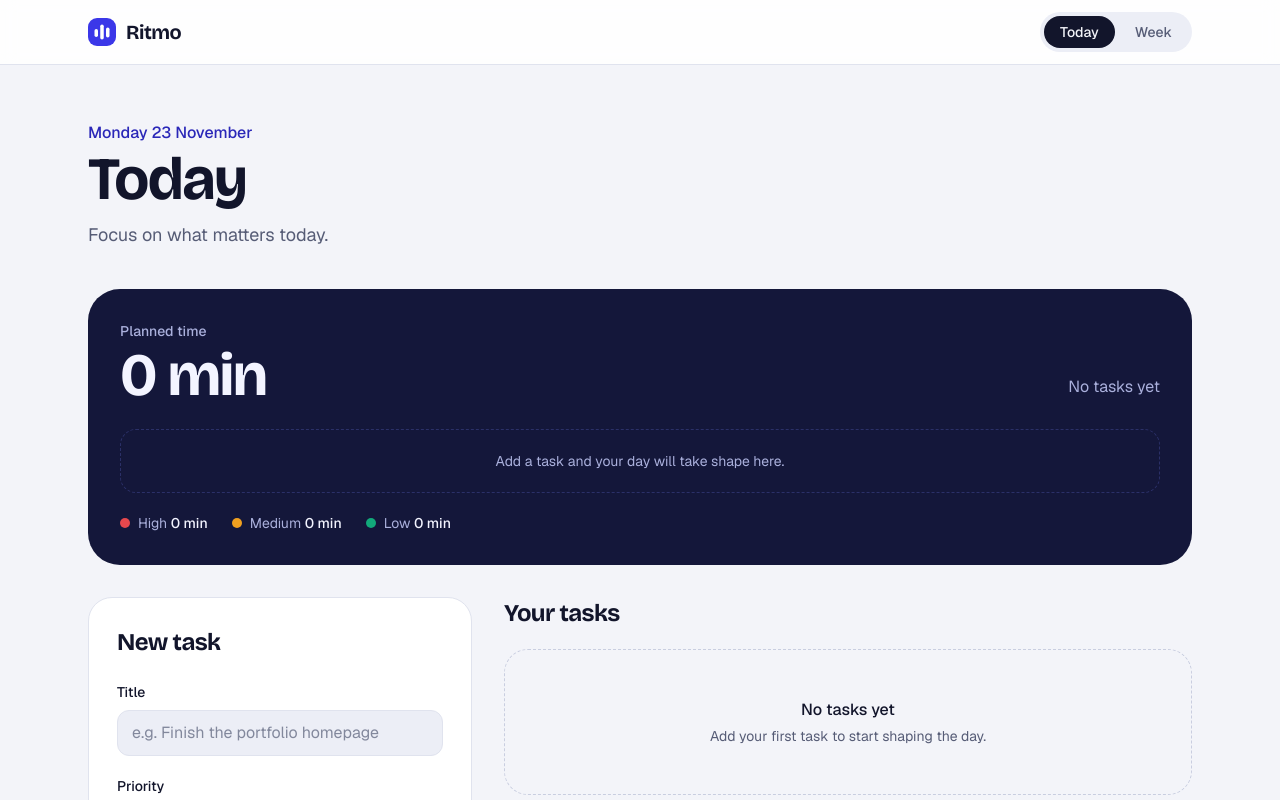
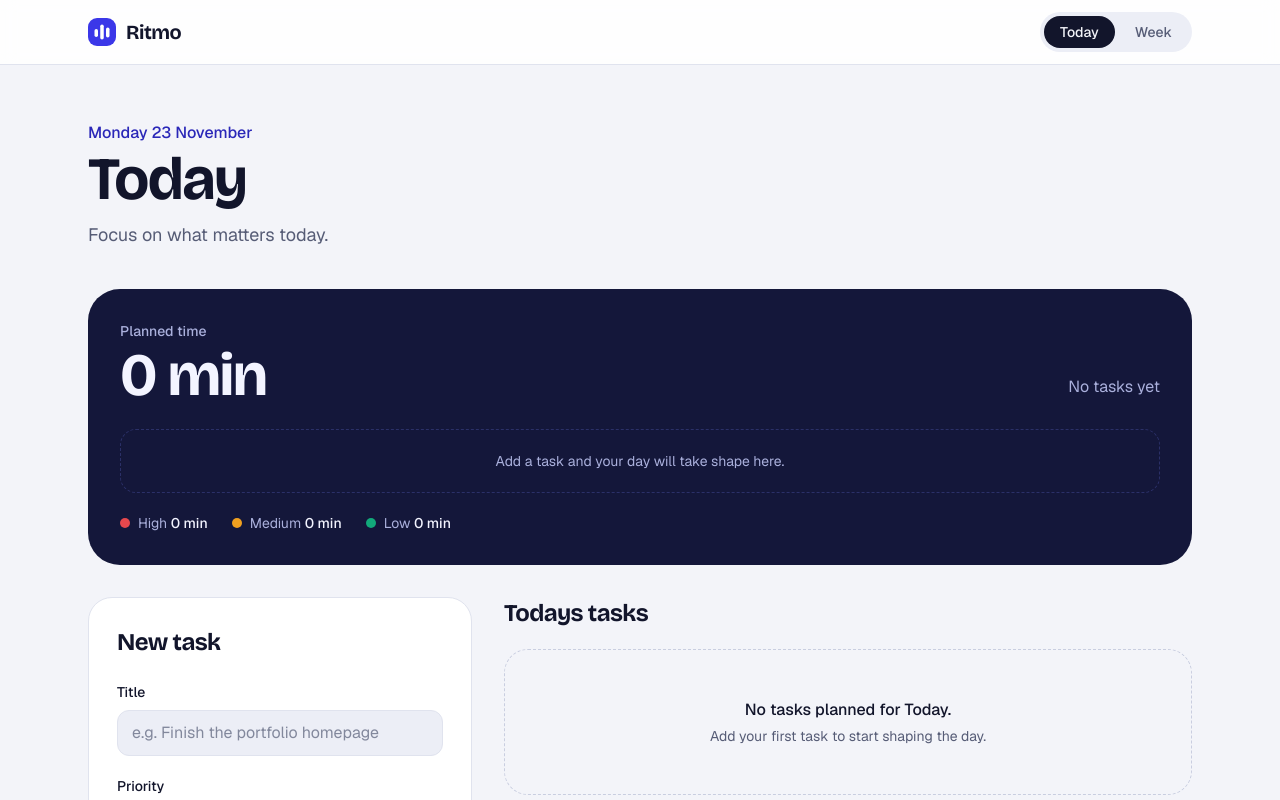
Before and after one commit to Sidney-Filho/ritmo, a Next.js app: page / in a window 1280 px wide. Shown: the top 800 px of the page. Built offline with nearby package versions, Linux system fonts and the light colour scheme.

Commit message:
fix: show only today's tasks in Today

```diff
--- a/src/components/task-planner.tsx
+++ b/src/components/task-planner.tsx
@@ -7,9 +7,12 @@ import { priorityMeta } from "@/lib/priority";
 import type { Task, TaskInput } from "@/types/task";
 import { useEffect, useState } from "react";
 import { readTasks, writeTasks } from "@/lib/task-storage";
+import { useToday } from "@/lib/use-today";
 
 export default function TaskPlanner() {
   const [tasks, setTasks] = useState<Task[]>([]);
+  const today = useToday();
+  const todayTasks = tasks.filter((task) => task.date === today);
 
   useEffect(() => {
   // eslint-disable-next-line react-hooks/set-state-in-effect -- Load browser storage after mounting.
@@ -30,7 +33,7 @@ export default function TaskPlanner() {
 
   return (
     <>
-      <RhythmStrip tasks={tasks} />
+      <RhythmStrip tasks={todayTasks} />
 
       <div className="mt-8 grid items-start gap-8 lg:grid-cols-[minmax(0,24rem)_minmax(0,1fr)]">
         <TaskForm onAddTask={handleAddTask} />
@@ -41,25 +44,25 @@ export default function TaskPlanner() {
               id="tasks-heading"
               className="font-display text-2xl font-bold tracking-tight"
             >
-              Your tasks
+              Todays tasks
             </h2>
-            {tasks.length > 0 ? (
+            {todayTasks.length > 0 ? (
               <span className="rounded-full bg-accent-soft px-2.5 py-0.5 text-sm font-medium text-accent-soft-ink">
-                {tasks.length}
+                {todayTasks.length}
               </span>
             ) : null}
           </div>
 
-          {tasks.length === 0 ? (
+          {todayTasks.length === 0 ? (
             <div className="mt-5 rounded-3xl border border-dashed border-line-strong px-6 py-12 text-center">
-              <p className="font-medium">No tasks yet</p>
+              <p className="font-medium">No tasks planned for Today.</p>
               <p className="mx-auto mt-1 max-w-xs text-sm text-muted">
                 Add your first task to start shaping the day.
               </p>
             </div>
           ) : (
             <ul className="mt-5 space-y-3">
-              {tasks.map((task) => {
+              {todayTasks.map((task) => {
                 const meta = priorityMeta[task.priority];
 
                 return (
```
